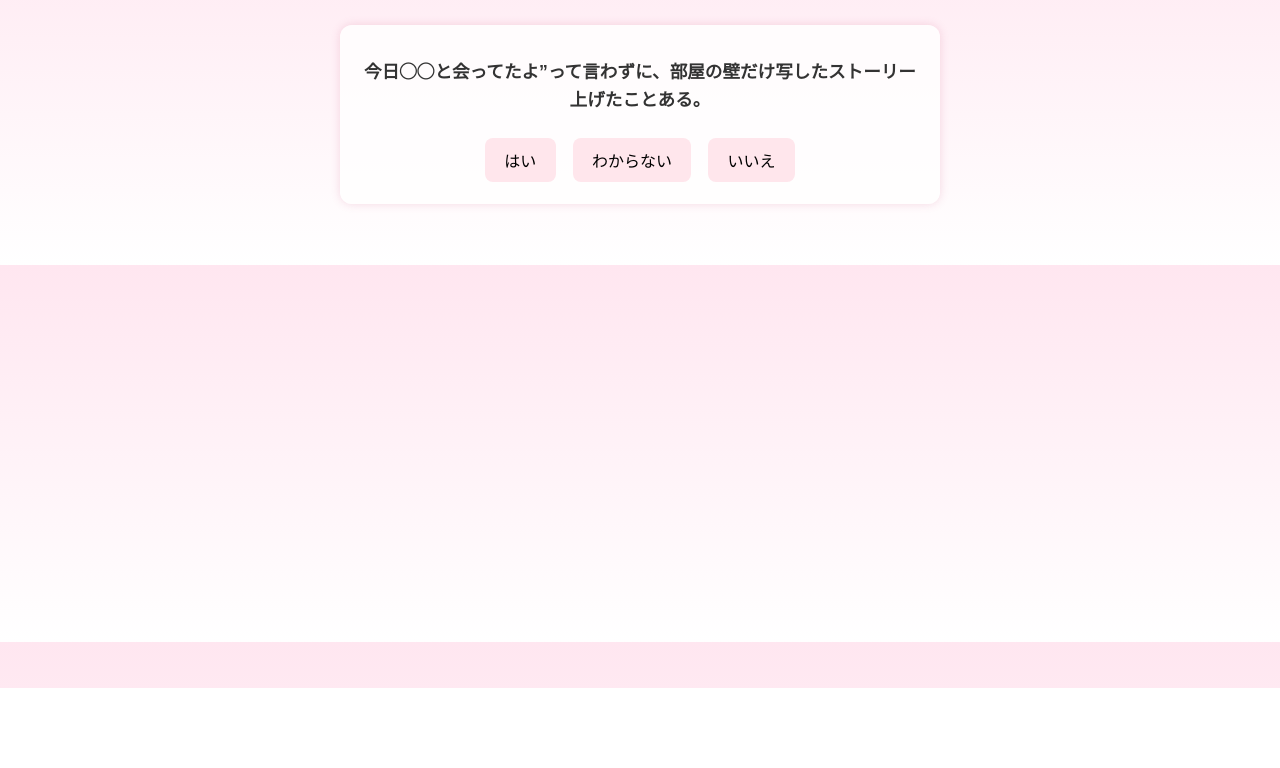
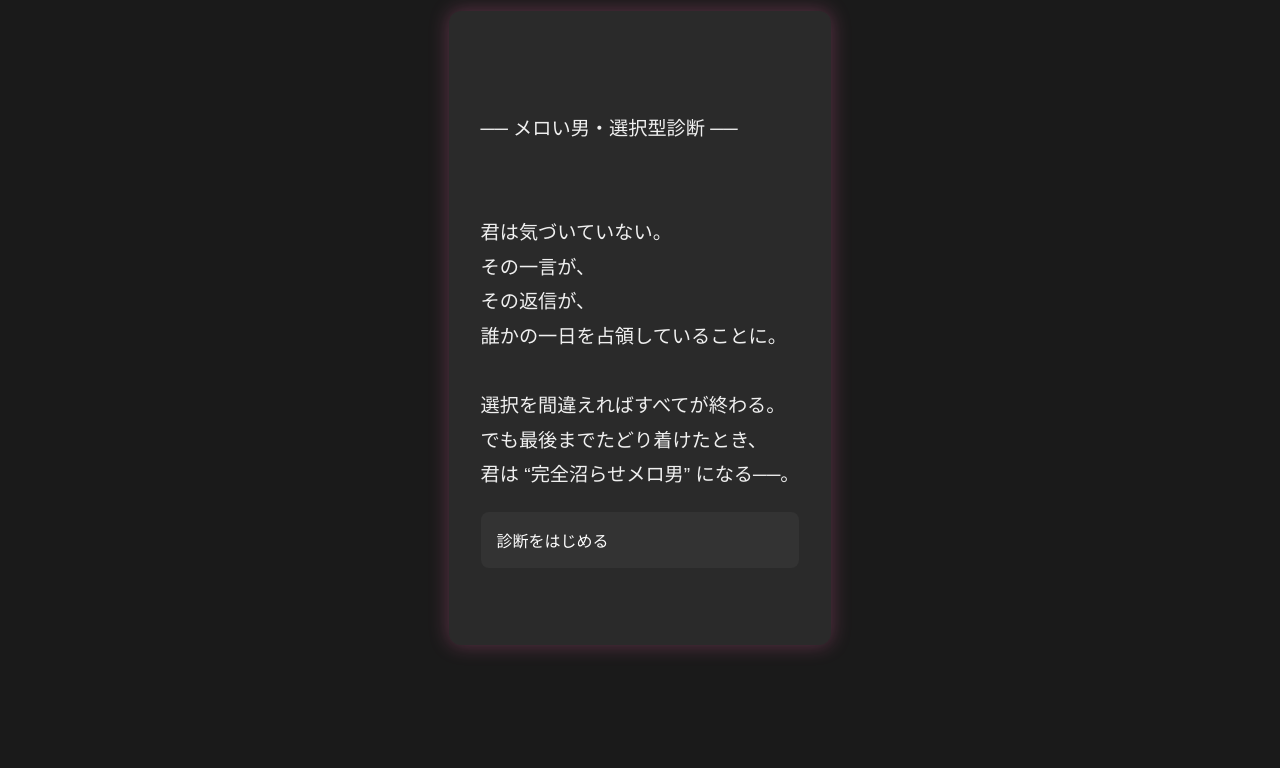
Before and after one commit to nimonimonimonimo/meroi-otoko, a plain HTML site: page index.html in a window 1280 px wide. Shown: the part 112-880 px from the top of the page. Before the commit the page ends 800 px from the top, so only its background shows below. Drawn offline with Linux system fonts and the light colour scheme; a web font is replaced by a local one.

Commit message:
Add files via upload

```diff
--- a/index.html
+++ b/index.html
@@ -1,177 +1,152 @@
-
 <!DOCTYPE html>
 <html lang="ja">
 <head>
   <meta charset="UTF-8">
   <meta name="viewport" content="width=device-width, initial-scale=1.0">
-  <title>メロい男診断</title>
-  <link href="https://fonts.googleapis.com/css2?family=Zen+Maru+Gothic:wght@500&display=swap" rel="stylesheet">
+  <title>メロい男・選択型ノベル診断</title>
   <style>
     body {
+      background-color: #1a1a1a;
+      color: #f0f0f0;
       font-family: 'Zen Maru Gothic', sans-serif;
-      background: linear-gradient(to bottom, #ffe6f0, #fff);
-      color: #333;
+      display: flex;
+      flex-direction: column;
+      justify-content: center;
+      align-items: center;
+      min-height: 100vh;
       padding: 2em;
-      line-height: 1.6;
+    }
+    #container {
       max-width: 600px;
-      margin: auto;
-      text-align: center;
+      background: #2a2a2a;
+      padding: 2em;
+      border-radius: 12px;
+      box-shadow: 0 0 20px rgba(255, 105, 180, 0.3);
     }
-    h1 {
-      font-size: 2em;
+    #scene {
+      font-size: 1.2em;
       margin-bottom: 1em;
-      color: #c94f7c;
+      line-height: 1.8;
     }
-    .question, .intro {
-      margin-bottom: 1.8em;
-      background: #ffffffcc;
+    .choice {
+      background: #333;
+      color: #fff;
       padding: 1em;
-      border-radius: 12px;
-      box-shadow: 0 0 10px rgba(201, 79, 124, 0.2);
-    }
-    .question p, .intro p {
-      font-weight: bold;
-      font-size: 1.1em;
-    }
-    button {
-      margin: 0.4em;
-      padding: 0.6em 1.2em;
-      border: none;
+      margin: 0.5em 0;
       border-radius: 8px;
-      background: #ffe6ec;
       cursor: pointer;
-      font-size: 1em;
       transition: 0.2s;
     }
-    button:hover {
-      background: #ffd1de;
+    .choice:hover {
+      background: #ff8dc7;
+      color: #000;
     }
     #result {
-      display: none;
-      font-size: 1.2em;
+      font-size: 1.4em;
       margin-top: 2em;
-      padding: 1.5em;
-      border-radius: 12px;
-      background: #fff0f5;
-      box-shadow: 0 0 12px rgba(201, 79, 124, 0.3);
-    }
-    #share {
-      margin-top: 1em;
-    }
-    #share button {
-      background: #1da1f2;
-      color: white;
+      color: #ff8dc7;
+      text-align: center;
     }
   </style>
 </head>
 <body>
-  <h1>メロい男診断</h1>
-  <div id="quiz">
-    <div class="intro">
-      <p>君は、ちょっと年下で、ちょっと繊細で、<br>
-      音楽とか映画とか、偏ったこだわりがあって。<br><br>
-      でも、<br>
-      「一緒に寝たい」とは言わないくせに、<br>
-      「最近眠れてなくて」って言ってくるよね。<br><br>
-      その言い方、<br>
-      ぜんぶ地雷女を燃やすのわかってる？</p>
-      <button onclick="startQuiz()">診断をはじめる</button>
-    </div>
+  <div id="container">
+    <div id="scene"></div>
+    <div id="choices"></div>
+    <div id="result"></div>
   </div>
-  <div id="result"></div>
-  <div id="share"></div>
 
   <script>
-    const questions = [
-      "今日◯◯と会ってたよ”って言わずに、部屋の壁だけ写したストーリー上げたことある。",
-      "「それ、誰にでも言ってる？」って聞いたことがある。",
-      "好きな作品の話になると、少し早口になるのを自覚している。",
-      "“何してるの？”の代わりに“起きてた？”って送ったことがある。",
-      "DMで “いま 誰といるの？” って送るか悩んだことがある。",
-      "既読はつけたのに、返す内容を考えてるうちに1日経ったことがある。",
-      "「寝落ちしてた」って嘘をついたことがある。",
-      "写真を送るとき、手とか首元だけ見える構図にしたことがある。",
-      "「俺のこと嫌いになった？」って突然送ったことがある。",
-      "ストーリーにだけリアクションして、あえてDMは送らない。",
-      "「あの子といるときの君、ちょっと違うよね」って言ったことがある。",
-      "自分の好きなジャンルの話をされると急に静かになる。",
-      "「それ、誰にでも優しいの？」って聞きたくなる時がある。",
-      "過去のポストを遡って、特定の人のいいねを確認したことがある。",
-      "映画の感想を語るとき「観た人にしかわからないけど」から始めがち。",
-      "DMで相談されると、返信文を5回くらい書き直す。",
-      "「そういうとこ、ほんと危なっかしいよ」って言ったことがある。",
-      "推しの話より、推しを語る君のほうが気になる。",
-      "“なにしてた？”より、“ひとりだった？”って聞いてしまう。",
-      "「返信くれると安心する」って何気なく言ったことがある。"
+    const story = [
+      {
+        text: "\n\n── メロい男・選択型診断 ──\n\n\n君は気づいていない。\nその一言が、\nその返信が、\n誰かの一日を占領していることに。\n\n選択を間違えればすべてが終わる。\nでも最後までたどり着けたとき、\n君は “完全沼らせメロ男” になる──。",
+        choices: [
+          { text: "診断をはじめる", next: 1 }
+        ]
+      },
+      {
+        text: "深夜0時、スマホを眺めながら『起きてる？』と打っては消す。",
+        choices: [
+          { text: "何も言わずにストーリーだけ更新する。", next: 2 },
+          { text: "素直に『起きてる？』と送る。", badEnd: "それはもうアプローチ。君は“メロ男”じゃなかった。" }
+        ]
+      },
+      {
+        text: "数分後、DMが来た。『ストーリー、いまの？』",
+        choices: [
+          { text: "『ちがうかも』って濁す。", next: 3 },
+          { text: "『そうだよ』って答える。", badEnd: "“確信”を渡した時点で恋は終わる。" }
+        ]
+      },
+      {
+        text: "通話が始まった。ゆるく喋ってるうちに、沈黙が心地よくなる。",
+        choices: [
+          { text: "眠くなったけど、そのまま繋げておく。", next: 4 },
+          { text: "『ねむ…』ってだけ言って落ちる。", badEnd: "沈黙のあとに無音が来たら、心も切れる。" }
+        ]
+      },
+      {
+        text: "翌朝、昨日の帰り道の写真をストーリーに上げようとする。",
+        choices: [
+          { text: "壁だけ写ったやつにする。", next: 5 },
+          { text: "誰が写ってるかも分かる写真を使う。", badEnd: "“他の誰か”が見えた瞬間、君は脳内から外れる。" }
+        ]
+      },
+      {
+        text: "『あの場所、雰囲気よかったね』ってDMが来る。",
+        choices: [
+          { text: "『夢に出てきそうだった』ってだけ返す。", next: 6 },
+          { text: "『また行きたいね』と返す。", badEnd: "その言葉は、誰にでも使える。" }
+        ]
+      },
+      {
+        text: "『夢に出てきそうだった』に『なんで？』って返された。",
+        choices: [
+          { text: "既読をつけてしばらく放っておく。", next: 7 },
+          { text: "すぐに理由を説明する。", badEnd: "説明した時点で、それは夢ではなくなる。" }
+        ]
+      },
+      {
+        text: "朝になって、なんとなくストーリーを開く。",
+        choices: [
+          { text: "『変な夢見た気がする』ってだけ投稿する。", ending: "🫖 君は完全沼らせメロ男。\nそのストーリーは、誰かのスクショに残る。" },
+          { text: "何も投稿しないで一日を始める。", badEnd: "沈黙は美しい。でも、なにも届かない。" }
+        ]
+      }
     ];
 
-    let current = 0;
-    let score = 0;
-    let resultText = "";
-    let resultLabel = "";
+    let sceneIndex = 0;
 
-    const quiz = document.getElementById("quiz");
-    const result = document.getElementById("result");
-    const share = document.getElementById("share");
-
-    function startQuiz() {
-      current = 0;
-      score = 0;
-      resultText = "";
-      resultLabel = "";
-      showQuestion();
+    function renderScene() {
+      const s = story[sceneIndex];
+      document.getElementById("scene").innerText = s.text;
+      const choices = document.getElementById("choices");
+      const result = document.getElementById("result");
+      result.innerHTML = "";
+      choices.innerHTML = "";
+      s.choices.forEach(choice => {
+        const btn = document.createElement("div");
+        btn.className = "choice";
+        btn.innerText = choice.text;
+        btn.onclick = () => {
+          if (choice.next !== undefined) {
+            sceneIndex = choice.next;
+            renderScene();
+          } else if (choice.badEnd) {
+            document.getElementById("scene").innerText = "\n── BAD END ──\n";
+            choices.innerHTML = "";
+            result.innerText = choice.badEnd;
+          } else if (choice.ending) {
+            document.getElementById("scene").innerText = "\n── FINAL ──\n";
+            choices.innerHTML = "";
+            result.innerText = choice.ending;
+          }
+        };
+        choices.appendChild(btn);
+      });
     }
 
-    function showQuestion() {
-      if (current >= questions.length) {
-        showResult();
-        return;
-      }
-      quiz.innerHTML = `
-        <div class="question">
-          <p>${questions[current]}</p>
-          <button onclick="answer(5)">はい</button>
-          <button onclick="answer(3)">わからない</button>
-          <button onclick="answer(0)">いいえ</button>
-        </div>
-      `;
-    }
-
-    function answer(points) {
-      score += points;
-      current++;
-      showQuestion();
-    }
-
-    function showResult() {
-      quiz.innerHTML = "";
-      let comment = "";
-
-      if (score <= 30) {
-        resultLabel = "🧊ふつうにいいやつ";
-        comment = "なんか安心する。\n無理しない距離感で接してくれるし、\nLINEも既読無視じゃなくて“気づいたら返ってる”タイプ。\n付き合ったら平和で、たぶん浮気もない。\nでも恋のスリルは、あんまりないかも。";
-      } else if (score <= 60) {
-        resultLabel = "🍵気になる人ポジ";
-        comment = "「あれ？ この人ちょっと特別かも？」って\n気づいたら考えちゃう存在。\n深夜にポンっとDMが来ると、\nなにげない話なのに眠れなくなる。\nたぶん付き合う前が一番ドキドキするタイプ。";
-      } else if (score <= 85) {
-        resultLabel = "🎧ゆる沼予備軍";
-        comment = "なんでもない会話の中に急に刺さる一言を落としてくる。\n深読みしちゃうの、わかってるくせに。\nDMでちょっと悩み相談されると、\n「これは私だけが知ってる顔だ」って勘違いさせられる。\n好きになったら抜け出せない、沼の入り口。";
-      } else {
-        resultLabel = "🫖完全沼らせメロ男";
-        comment = "会話のテンポ、間の取り方、全部が恋。\nわざとじゃないのに、毎回こっちの感情をぐらぐら揺らしてくる。\n言葉より沈黙で伝えてくる系の、危うさ。\nそれでも話したくなるし、会いたくなる。\nもう既にちょっと、あなたが特別だってわかってる。";
-      }
-
-      resultText = "あなたの診断結果：\n" + resultLabel + "\nスコア：" + score + " / 100" + "\n\n女の子視点コメント：\n「" + comment + "」";
-      result.innerHTML = resultText.replace(/\n/g, '<br>');
-      result.style.display = "block";
-
-      const tweetContent = resultLabel + "\nスコア：" + score + " / 100" + "\n「" + comment + "」\n診断はこちら→ https://nimonimonimonimo.github.io/meroi-otoko/\n#メロい男診断";
-      const tweetUrl = `https://twitter.com/intent/tweet?text=${encodeURIComponent(tweetContent)}`;
-
-      share.innerHTML = `<button onclick="window.open('${tweetUrl}', '_blank')">Xでシェアする</button>`;
-    }
-
-    showQuestion();
+    renderScene();
   </script>
 </body>
 </html>
```
